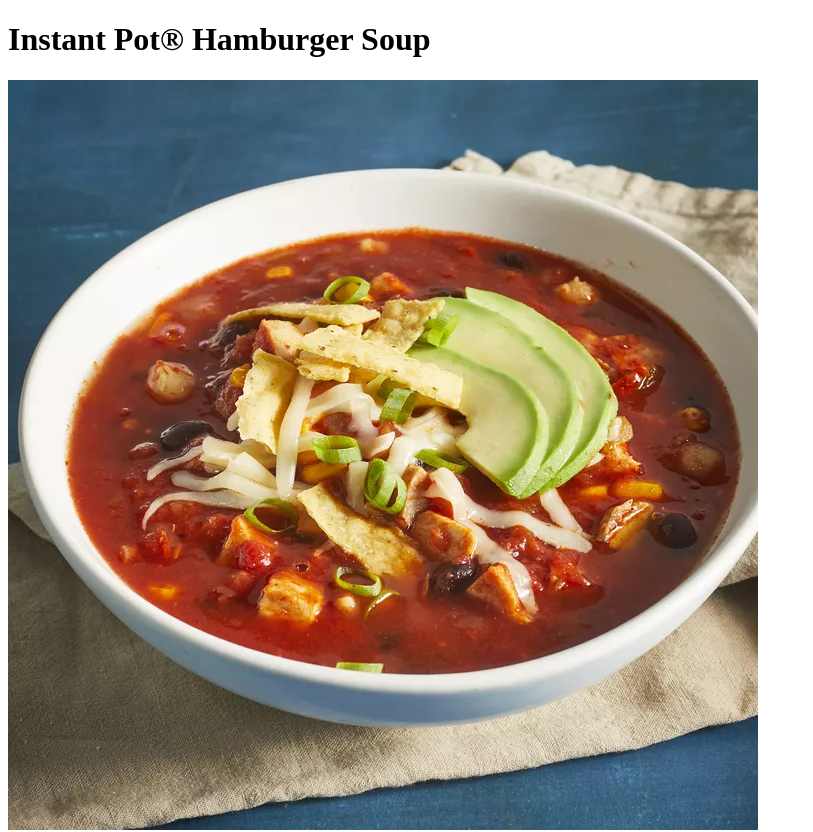
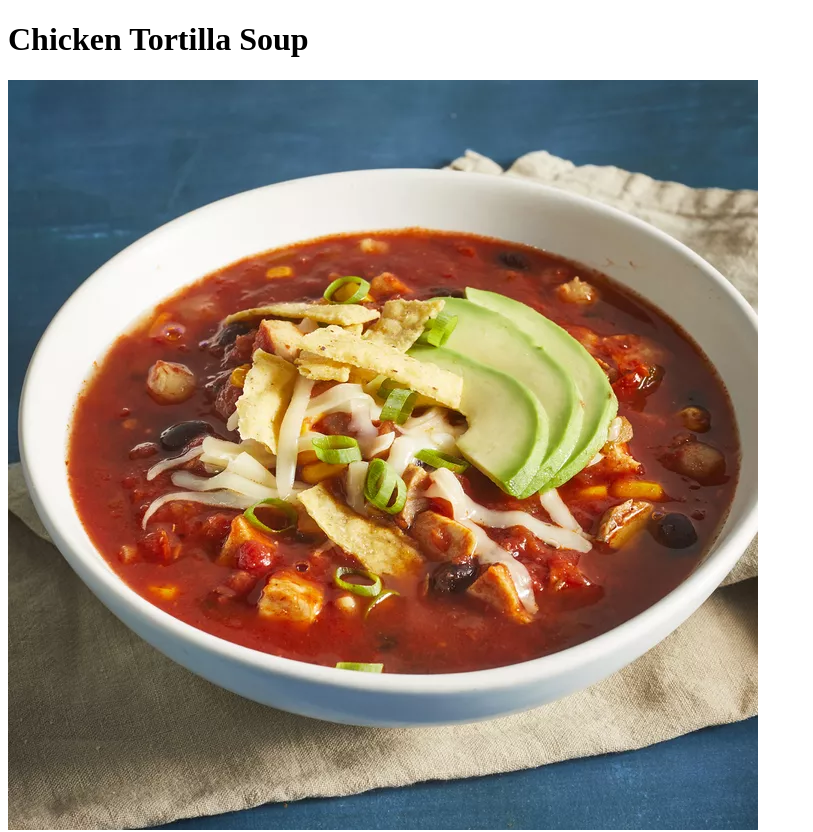
Before and after one commit to Muhammad-Uzair99/odin-recipes, a plain HTML site: page recipes/ChickenTortillaSoup.html in a window 1280 px wide. Shown: the top 832 px of the page, without its empty margins (0-813 px from the left). Drawn offline with Linux system fonts and the light colour scheme.

Commit message:
updaed heading element in each recipe page

```diff
--- a/recipes/ChickenTortillaSoup.html
+++ b/recipes/ChickenTortillaSoup.html
@@ -5,7 +5,7 @@
         <title>Chicken Tortilla Soup</title>
     </head>
     <body>
-        <h1>Instant Pot® Hamburger Soup</h1>
+        <h1>Chicken Tortilla Soup</h1>
         <img src="../images/chicken-tortilla-soup.png" alt="Image of Chicken Tortilla Soup">
         <h2>Description</h2>
         <p>
```
Also changed, not shown: recipes/RichandSimpleFrenchOnionSoup.html (+1 -1 lines).
